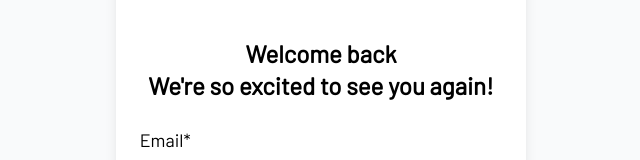
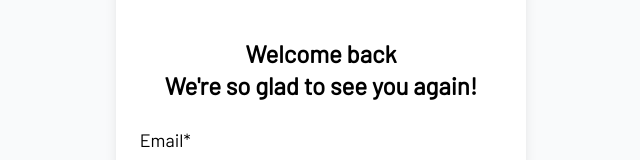
Before and after one commit to brajpatel/messaging-app, a React (Vite) app: page /login in a window 1280 px wide. Shown: the part 194-354 px from the top of the page, without its empty margins (319-959 px from the left). Built offline with nearby package versions, Linux system fonts and the light colour scheme.

Commit message:
Change welcome message

```diff
--- a/src/components/Login.jsx
+++ b/src/components/Login.jsx
@@ -11,7 +11,7 @@ function Login({ login }) {
 
                     <h1 className='font-bold dark:text-gray-100 text-xl lg:text-2xl text-center'>
                         Welcome back
-                        <span className="block dark:text-gray-100">We're so excited to see you again!</span>
+                        <span className="block dark:text-gray-100">We're so glad to see you again!</span>
                     </h1>
 
                     <form className="space-y-4 md:space-y-6" onSubmit={login}>
```
